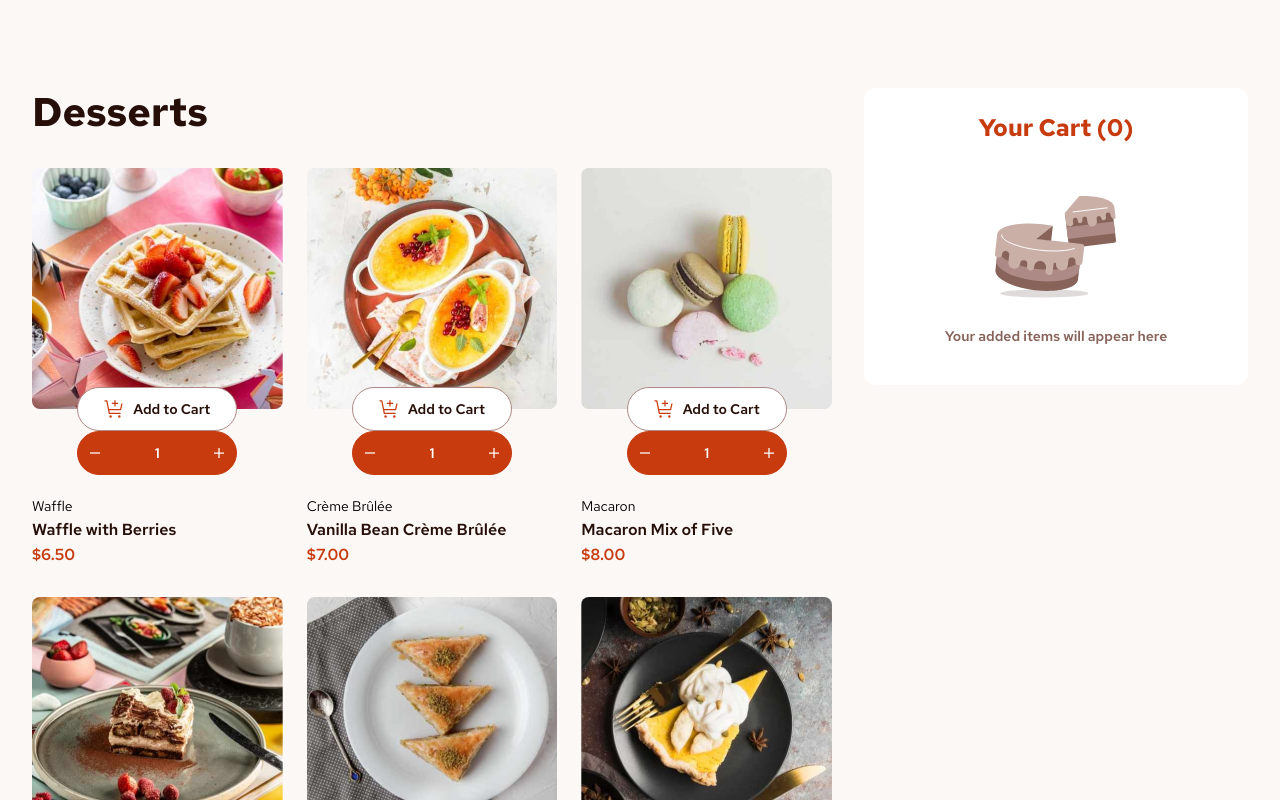
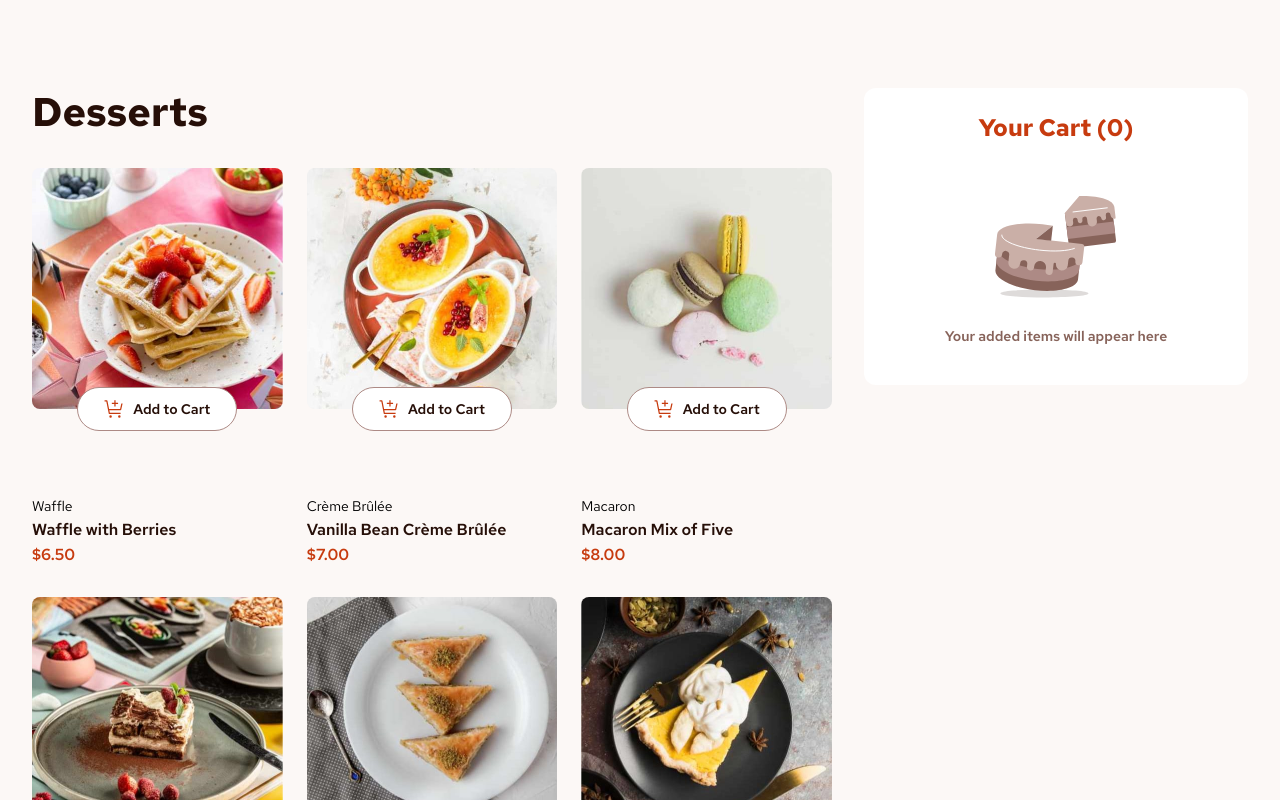
Before and after one commit to EsraaY21/product-list-with-cart, a React (Vite) app: page / in a window 1280 px wide. Shown: the top 800 px of the page. Built offline with nearby package versions, Linux system fonts and the light colour scheme.

Commit message:
animation

```diff
--- a/src/App.jsx
+++ b/src/App.jsx
@@ -26,17 +26,14 @@ function App() {
               return (
                 <div key={dessert.id} className="dessert_item">
                   <picture>
-                    {/* Mobile image (375px and below) */}
                     <source
                       srcSet={dessert.image.mobile}
                       media="(max-width: 375px)"
                     />
-                    {/* Tablet image (376px to 768px) */}
                     <source
                       srcSet={dessert.image.tablet}
                       media="(max-width: 768px)"
                     />
-                    {/* Desktop image (default fallback) */}
                     <img
                       src={dessert.image.desktop}
                       alt={dessert.name}
@@ -46,7 +43,7 @@ function App() {
 
                   <button
                     className={`add_to_cart cart_btn ${
-                      cartItem ? "hide_btn" : ""
+                      cartItem ? "hidden" : "visible"
                     }`}
                     onClick={() => handleAddToCart(dessert.id)}
                   >
@@ -56,11 +53,11 @@ function App() {
 
                   <div
                     className={`update_cart_container cart_btn ${
-                      cartItem ? "" : "hide_btn"
+                      cartItem ? "visible" : "hidden"
                     }`}
                   >
                     <MinusIcon />
-                    <span>1</span>
+                    <span>{cartItem?.quantity || 1}</span>
                     <PlusIcon />
                   </div>
 
--- a/src/css/desktop.css
+++ b/src/css/desktop.css
@@ -128,6 +128,20 @@ button span {
     color: var(--color-white);
 }
 
+/* Common styles for animated elements */
+.hidden {
+    opacity: 0;
+    pointer-events: none;
+    transition: opacity 0.3s ease;
+}
+
+.visible {
+    opacity: 1;
+    pointer-events: auto;
+    transition: opacity 0.3s ease;
+}
+
+
 
 /* Cart ************************************** */
 .cart {
```
